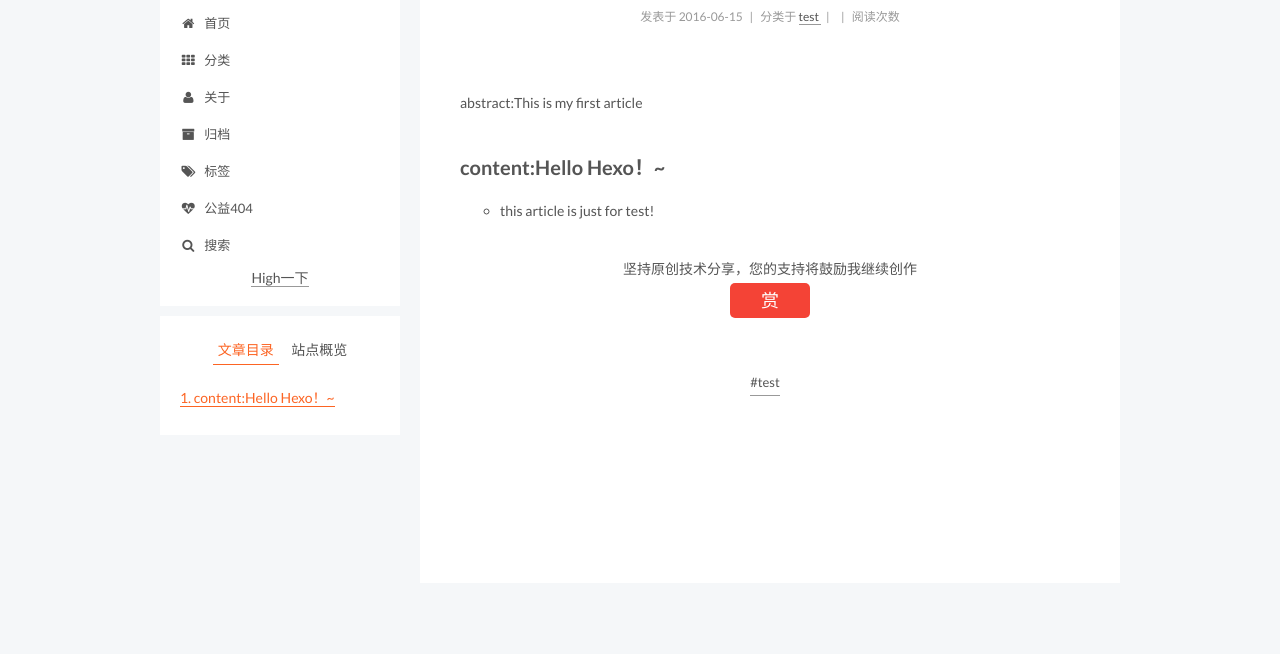
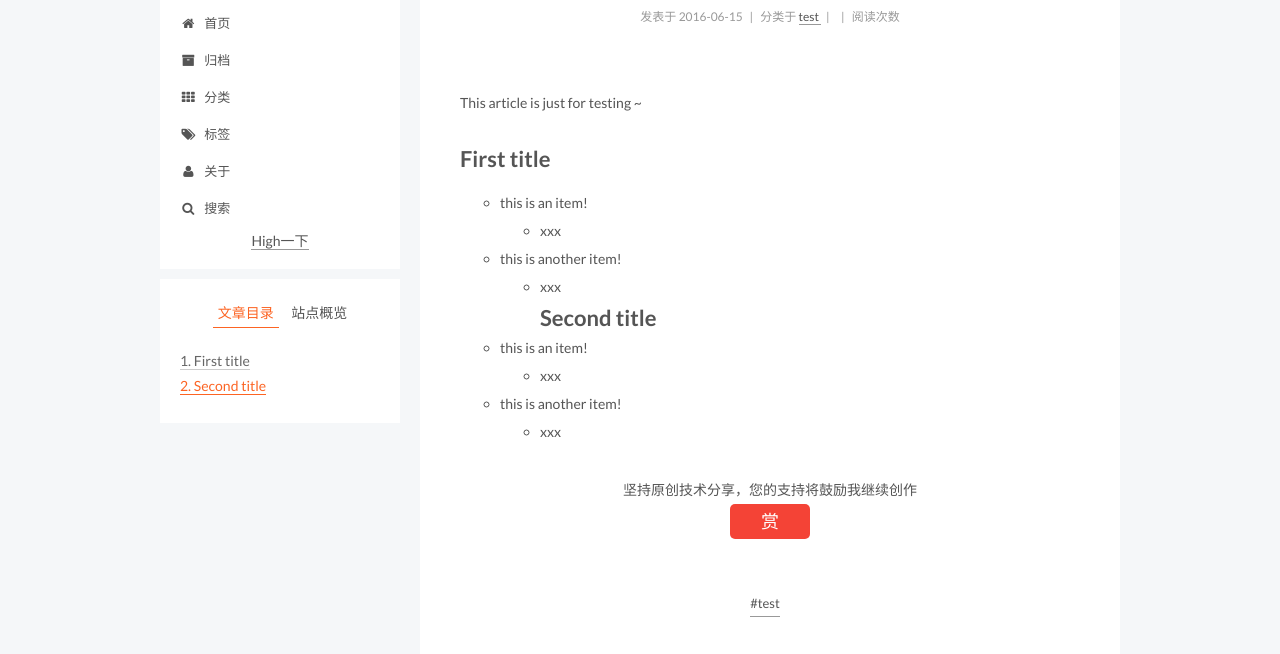
Before and after one commit to codeforgod/codeforgod.github.io, a plain HTML site: page 2016/06/15/hello/index.html in a window 1280 px wide. Shown: the part 120-774 px from the top of the page. Drawn offline with Linux system fonts and the light colour scheme; a script that the page names is missing.

Commit message:
Site updated: 2016-06-18 12:20:47

```diff
--- a/2016/06/15/hello/index.html
+++ b/2016/06/15/hello/index.html
@@ -86,16 +86,16 @@
 
 
 
-<meta name="description" content="abstract:This is my first article">
+<meta name="description" content="This article is just for testing ~">
 <meta property="og:type" content="article">
 <meta property="og:title" content="hello">
 <meta property="og:url" content="http://codeforgod.github.io/2016/06/15/hello/index.html">
 <meta property="og:site_name" content="为上帝而编程">
-<meta property="og:description" content="abstract:This is my first article">
-<meta property="og:updated_time" content="2016-06-18T03:54:39.012Z">
+<meta property="og:description" content="This article is just for testing ~">
+<meta property="og:updated_time" content="2016-06-18T04:20:20.169Z">
 <meta name="twitter:card" content="summary">
 <meta name="twitter:title" content="hello">
-<meta name="twitter:description" content="abstract:This is my first article">
+<meta name="twitter:description" content="This article is just for testing ~">
 
 
 
@@ -181,32 +181,22 @@
         </li>
 
 
+        <li class="menu-item menu-item-archives">
+          <a href="/archives" rel="section">
+
+              <i class="menu-item-icon fa fa-fw fa-archive"></i> <br />
+
+            归档
+          </a>
+        </li>
+
+
         <li class="menu-item menu-item-categories">
           <a href="/categories" rel="section">
 
               <i class="menu-item-icon fa fa-fw fa-th"></i> <br />
 
             分类
-          </a>
-        </li>
-
-
-        <li class="menu-item menu-item-about">
-          <a href="/about" rel="section">
-
-              <i class="menu-item-icon fa fa-fw fa-user"></i> <br />
-
-            关于
-          </a>
-        </li>
-
-
-        <li class="menu-item menu-item-archives">
-          <a href="/archives" rel="section">
-
-              <i class="menu-item-icon fa fa-fw fa-archive"></i> <br />
-
-            归档
           </a>
         </li>
 
@@ -221,12 +211,12 @@
         </li>
 
 
-        <li class="menu-item menu-item-commonweal">
-          <a href="/404.html" rel="section">
+        <li class="menu-item menu-item-about">
+          <a href="/about" rel="section">
 
-              <i class="menu-item-icon fa fa-fw fa-heartbeat"></i> <br />
+              <i class="menu-item-icon fa fa-fw fa-user"></i> <br />
 
-            公益404
+            关于
           </a>
         </li>
 
@@ -524,9 +514,24 @@
 
 
 
-        <p>abstract:This is my first article<br><a id="more"></a></p>
-<h2 id="content-Hello-Hexo！"><a href="#content-Hello-Hexo！" class="headerlink" title="content:Hello Hexo！~"></a>content:Hello Hexo！~</h2><ul>
-<li>this article is just for test!</li>
+        <p>This article is just for testing ~<br><a id="more"></a></p>
+<h1 id="First-title"><a href="#First-title" class="headerlink" title="First title"></a>First title</h1><ul>
+<li>this is an item!<ul>
+<li>xxx</li>
+</ul>
+</li>
+<li>this is another item!<ul>
+<li>xxx<h1 id="Second-title"><a href="#Second-title" class="headerlink" title="Second title"></a>Second title</h1></li>
+</ul>
+</li>
+<li>this is an item!<ul>
+<li>xxx</li>
+</ul>
+</li>
+<li>this is another item!<ul>
+<li>xxx</li>
+</ul>
+</li>
 </ul>
 
 
@@ -711,7 +716,7 @@
 
 
 
-              <div class="post-toc-content"><ol class="nav"><li class="nav-item nav-level-2"><a class="nav-link" href="#content-Hello-Hexo！"><span class="nav-number">1.</span> <span class="nav-text">content:Hello Hexo！~</span></a></li></ol></div>
+              <div class="post-toc-content"><ol class="nav"><li class="nav-item nav-level-1"><a class="nav-link" href="#First-title"><span class="nav-number">1.</span> <span class="nav-text">First title</span></a></li><li class="nav-item nav-level-1"><a class="nav-link" href="#Second-title"><span class="nav-number">2.</span> <span class="nav-text">Second title</span></a></li></ol></div>
 
           </div>
         </section>
--- a/css/main.css
+++ b/css/main.css
@@ -1664,7 +1664,7 @@ pre .javascript .function {
   width: 4px;
   height: 4px;
   border-radius: 50%;
-  background: #ff127f;
+  background: #2f2bff;
 }
 .links-of-blogroll {
   font-size: 13px;
```
Also changed, not shown: about/index.html (+22 -31 lines), archives/2016/06/index.html (+14 -24 lines), archives/2016/index.html (+14 -24 lines), archives/index.html (+14 -24 lines), categories/index.html (+16 -24 lines), categories/test/index.html (+14 -24 lines), index.html (+15 -25 lines), tags/index.html (+14 -24 lines), tags/test/index.html (+14 -24 lines).
